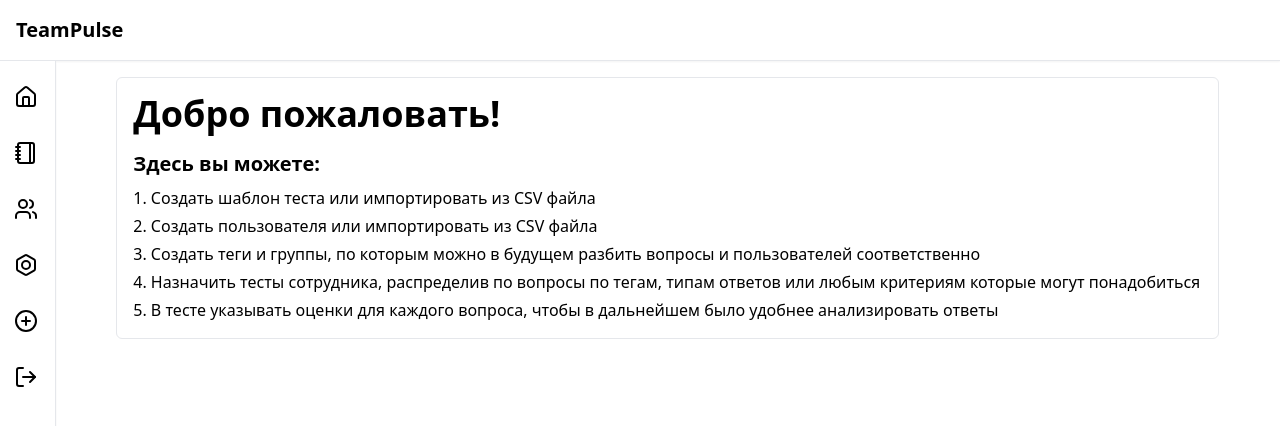
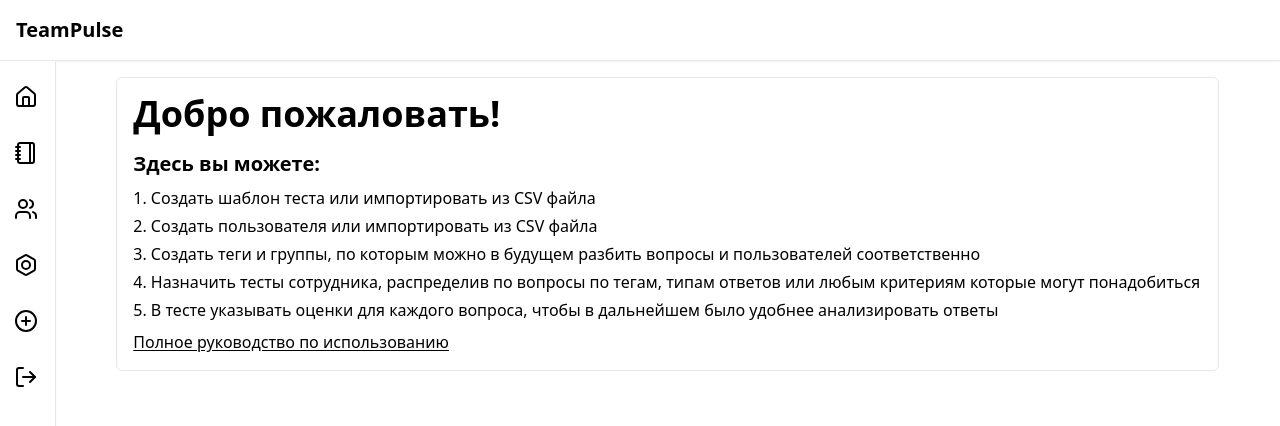
Before and after one commit to techman32/TeamPulse, a Next.js app: page /dashboard in a window 1280 px wide. Shown: the top 426 px of the page. Built offline with nearby package versions, Linux system fonts and the light colour scheme; no server answers.

Commit message:
Ссылка на документацию

```diff
--- a/src/app/dashboard/page.tsx
+++ b/src/app/dashboard/page.tsx
@@ -1,10 +1,12 @@
+import Link from 'next/link'
+
 export default function DashboardPage() {
   return (
     <>
       <h1 className="font-bold text-4xl">Добро пожаловать!</h1>
-      <div>
+      <div className="flex flex-col gap-2">
         <p className="font-semibold text-xl">Здесь вы можете:</p>
-        <ul className="mt-2 flex flex-col gap-1">
+        <ul className="flex flex-col gap-1">
           <li>1. Создать шаблон теста или импортировать из CSV файла</li>
           <li>2. Создать пользователя или импортировать из CSV файла</li>
           <li>3. Создать теги и группы, по которым можно в будущем разбить вопросы и пользователей соответственно</li>
@@ -14,6 +16,13 @@ export default function DashboardPage() {
           </li>
           <li>5. В тесте указывать оценки для каждого вопроса, чтобы в дальнейшем было удобнее анализировать ответы</li>
         </ul>
+        <Link
+          href="https://docs.google.com/document/d/19CLw2jJrnhJ7QUFIxw1h1wNhupnVeeAuTmL7e5wpEl8/edit?tab=t.0"
+          target="_blank"
+          className="text-black underline-offset-2 underline hover:no-underline"
+        >
+          Полное руководство по использованию
+        </Link>
       </div>
     </>
   )
```
